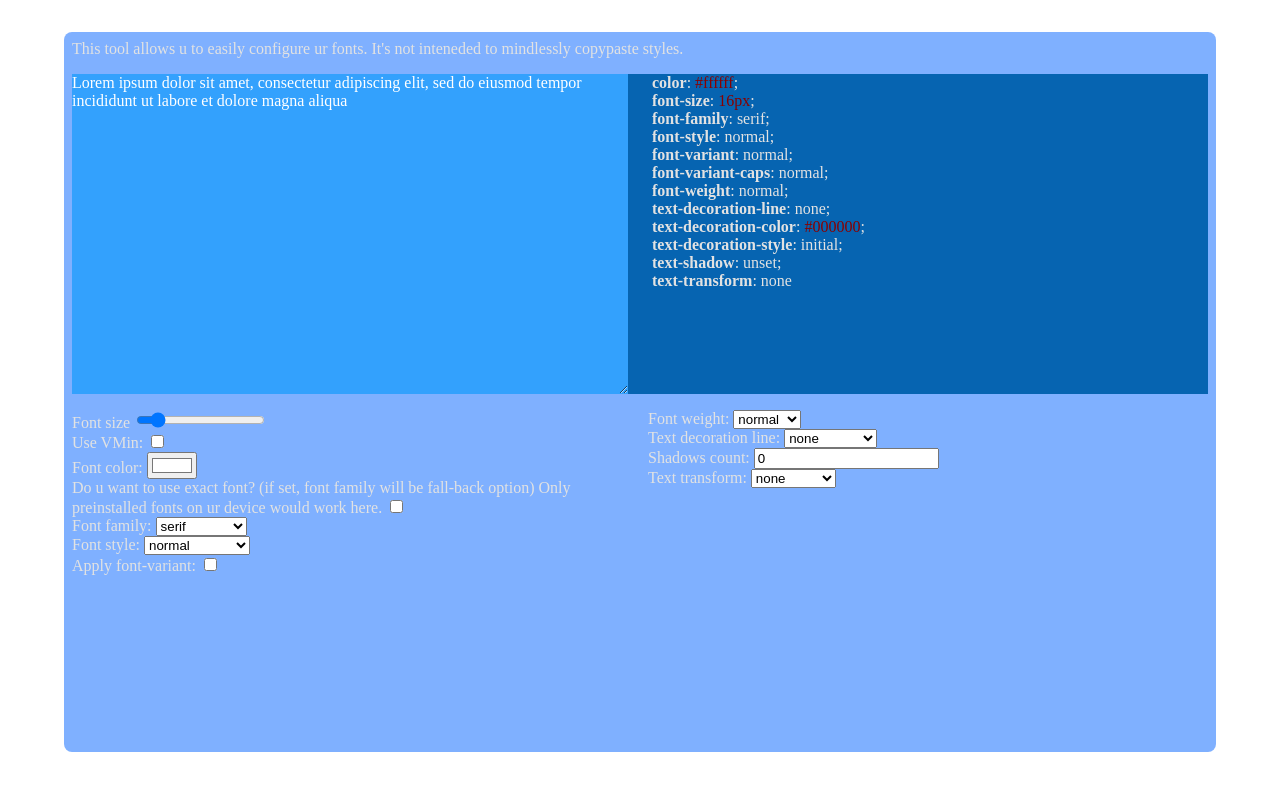
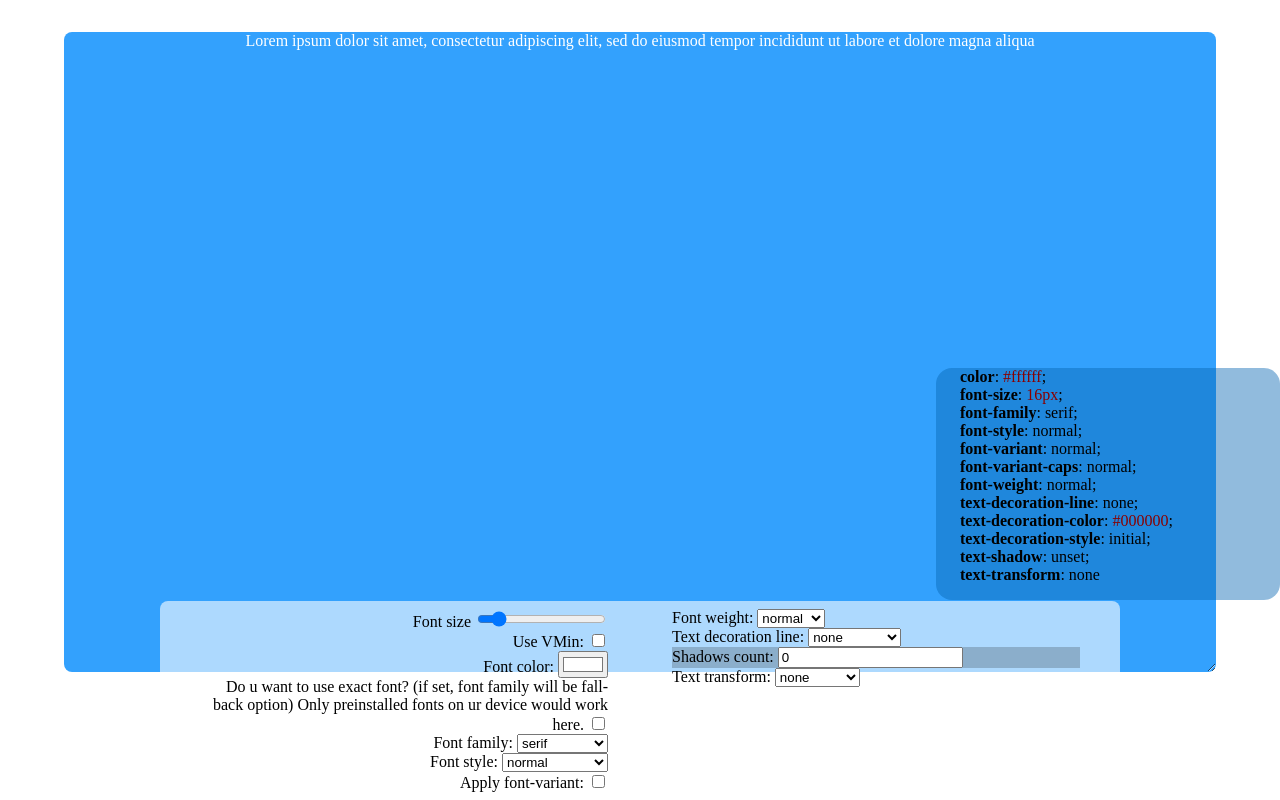
Before and after one commit to Pacifist-Penguin/ez-font-styling-with-css-n-vue, a Vue app: page / in a window 1280 px wide. Built offline with nearby package versions, Linux system fonts and the light colour scheme.

Commit message:
fixed styles

```diff
--- a/src/App.vue
+++ b/src/App.vue
@@ -1,18 +1,9 @@
 <template>
+	<header><style-display :styles="styles" /></header>
 	<main>
-		<header>
-			This tool allows u to easily configure ur fonts. It's not inteneded to mindlessly copypaste styles.
-		</header>
-		<div style="display: flex">
-			<textarea
-				spellcheck="false"
-				class="textArea"
-				contenteditable="true"
-				v-model="text"
-				:style="styles"
-			></textarea>
-			<style-display :styles="styles" />
-		</div>
+		<textarea spellcheck="false" class="textArea" contenteditable="true" v-model="text" :style="styles"></textarea>
+	</main>
+	<footer>
 		<div class="settings">
 			<div class="column">
 				<div>
@@ -61,7 +52,7 @@
 						<option-selector :options="options.textDecorationStyle" v-model="textDecorationStyle" />
 					</template>
 				</div>
-				<div>
+				<div class="shadowCount">
 					Shadows count: <input min="0" v-model="shadowCount" type="number" />
 					<div>
 						<text-shadow-config :useVmin="sizeMetric" @styleEmited="setShadow" :shadowCount="shadowCount" />
@@ -70,7 +61,7 @@
 				<div>Text transform: <option-selector :options="options.textTransform" v-model="textTransform" /></div>
 			</div>
 		</div>
-	</main>
+	</footer>
 </template>
 
 <script>
@@ -183,8 +174,7 @@ export default {
 
 <style>
 :root {
-	--primaryFontColor: rgb(226, 226, 226);
-	--mainBackgroundColor: #2176ff93;
+	--primaryFontColor: #e2e2e2;
 	--textAreaBackgroundColor: #33a1fd;
 }
 body {
@@ -193,10 +183,8 @@ body {
 main {
 	width: 90%;
 	min-height: 90%;
-	background-color: var(--mainBackgroundColor);
 	color: var(--primaryFontColor);
 	border-radius: 1vmin;
-	position: absolute;
 	left: 0;
 	right: 0;
 	margin-left: auto;
@@ -208,19 +196,14 @@ main > * {
 	padding: 1vmin 1vmin 1vmin 1vmin;
 }
 textArea {
-	width: 50%;
-	height: 40vh;
+	width: 100%;
+	height: 80vh;
 	padding: 0px 0px 0px 0px;
 	margin: 0px 0px 0px 0px;
+	border-radius: 1vmin;
 	border: 0px;
 	background-color: var(--textAreaBackgroundColor);
-}
-#myVideo {
-	position: fixed;
-	right: 0;
-	bottom: 0;
-	min-width: 100%;
-	min-height: 100%;
+	text-align: center;
 }
 .settings {
 	display: flex;
@@ -228,5 +211,26 @@ textArea {
 }
 .column {
 	width: 50%;
+	margin-left: 2rem;
+	margin-right: 2rem;
+	text-align: right;
+}
+.column + .column {
+	text-align: left;
+}
+.shadowCount {
+	max-height: 10vmin;
+	overflow: auto;
+	background-color: rgba(0, 0, 0, 0.2);
+}
+footer {
+	bottom: 0;
+	position: absolute;
+	margin: 0 auto;
+	background-color: #ffffff99;
+	margin-left: 10rem;
+	margin-right: 10rem;
+	border-radius: 1vmin;
+	padding: 1vmin;
 }
 </style>
--- a/src/components/StyleDisplay.vue
+++ b/src/components/StyleDisplay.vue
@@ -48,9 +48,19 @@ export default {
 </script>
 <style scoped>
 .copyStyles {
-	width: 50%;
-	background-color: #0664b1;
+	width: max(25%, 16rem);
+	border-radius: 2vmin;
+	background-color: #0664b170;
 	white-space: pre-wrap;
 	padding-left: 3vmin;
+	padding-bottom: 1rem;
+	right: 0;
+	bottom: 25vmin;
+	z-index: 2;
+	position: absolute;
+}
+
+.copyStyles:hover {
+	background-color: #0664b1;
 }
 </style>
```
Also changed, not shown: 2 other files (tests, documents, lock files or other folders).
